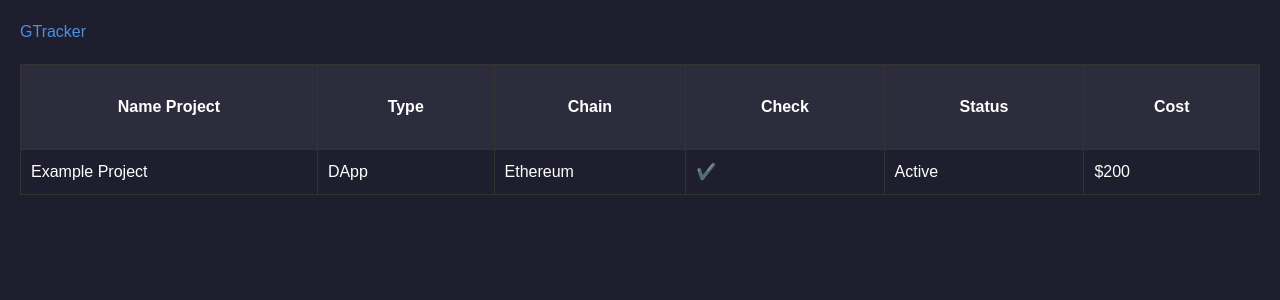
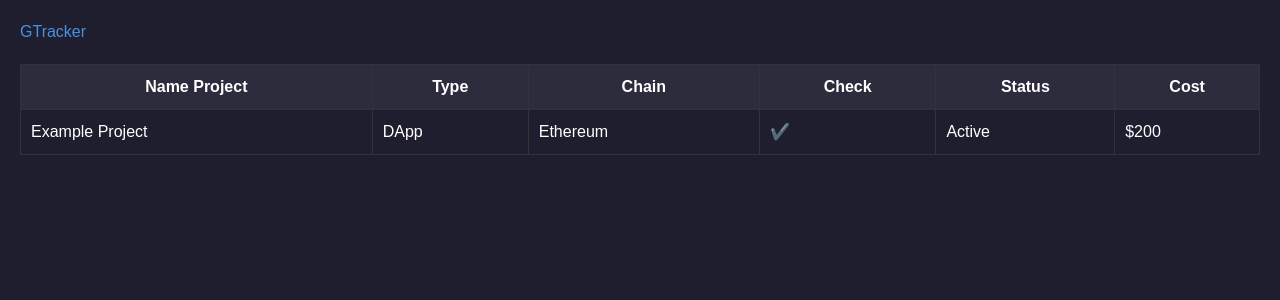
Before and after one commit to gardea22/GTracker, a Next.js app: page / in a window 1280 px wide. Shown: the top 300 px of the page. Built offline with nearby package versions, Linux system fonts and the light colour scheme.

Commit message:
Update page.tsx

```diff
--- a/app/page.tsx
+++ b/app/page.tsx
@@ -33,7 +33,7 @@ const Dashboard = () => {
 
 const thStyle: React.CSSProperties = {
   border: '1px solid #333',
-  padding: '30px',
+  padding: '10px',
   textAlign: 'center',
   backgroundColor: '#2c2c3c',
   color: '#ffffff',
```
